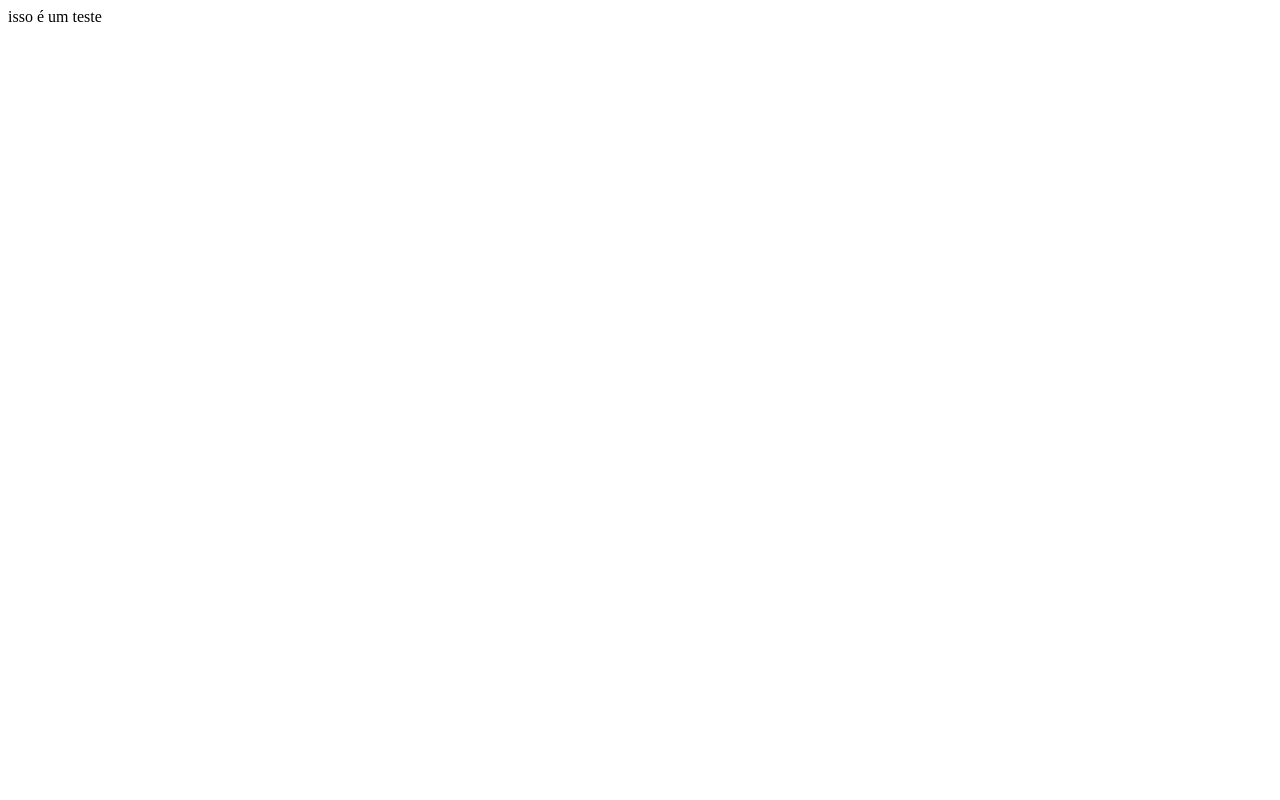
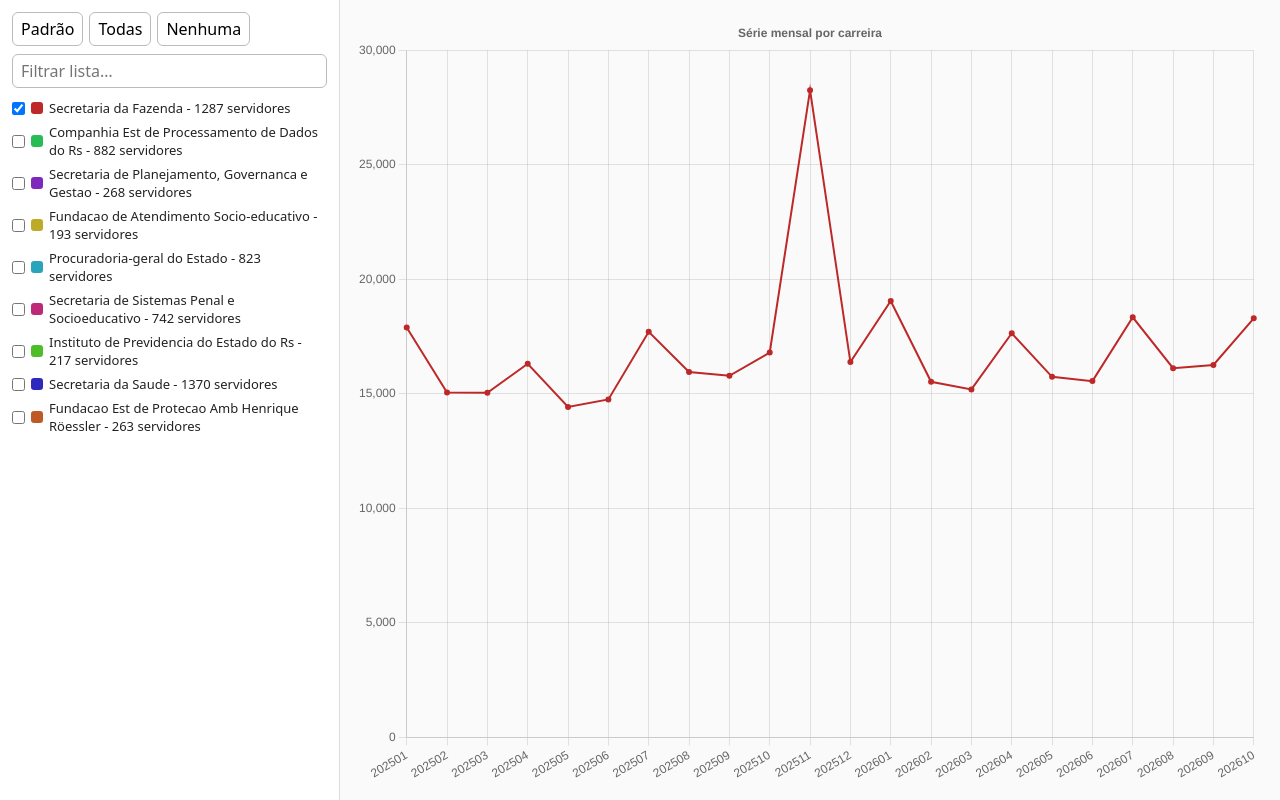
Before and after one commit to galpaodeck1-a11y/observatoriors, a plain HTML site: page index.html in a window 1280 px wide. Drawn offline with nearby package versions, Linux system fonts and the light colour scheme.

Commit message:
Update index.html

```diff
--- a/index.html
+++ b/index.html
@@ -1 +1,99 @@
-isso é um teste
+<!DOCTYPE html>
+<html lang="pt-BR">
+<head>
+<meta charset="utf-8">
+<meta name="viewport" content="width=device-width, initial-scale=1">
+<title>Série mensal por carreira</title>
+<script src="https://cdnjs.cloudflare.com/ajax/libs/Chart.js/4.4.1/chart.umd.min.js"></script>
+<style>
+*{box-sizing:border-box}
+body{margin:0;font-family:system-ui,sans-serif;display:flex;height:100vh;background:#fafafa;color:#222}
+aside{width:340px;border-right:1px solid #ddd;padding:12px;overflow:auto;background:#fff}
+main{flex:1;padding:16px;min-width:0}
+.btns{display:flex;gap:6px;margin-bottom:8px}
+button,input{font:inherit;padding:5px 8px;border:1px solid #bbb;border-radius:6px;background:#fff;cursor:pointer}
+input{width:100%;cursor:text;margin-bottom:8px}
+label{display:flex;align-items:center;gap:6px;padding:3px 0;font-size:13px;cursor:pointer}
+.sw{width:12px;height:12px;border-radius:3px;flex:none}
+</style>
+</head>
+<body>
+<aside>
+  <div class="btns">
+    <button id="bPadrao">Padrão</button><button id="bTodas">Todas</button><button id="bNenhuma">Nenhuma</button>
+  </div>
+  <input id="busca" placeholder="Filtrar lista…">
+  <div id="lista"></div>
+</aside>
+<main><canvas id="c"></canvas></main>
+<script>
+// ====== CONFIGURE AQUI: séries exibidas por padrão ======
+const PADRAO = [
+  "Secretaria da Fazenda",
+];
+// ========================================================
+
+const meses = [];
+for (const a of [2025, 2026]) for (let m = 1; m <= 12; m++) { const s = a * 100 + m; if (s <= 202610) meses.push(String(s)); }
+
+const DADOS = {
+"Secretaria da Fazenda":[17899,15059,15048,16316,14430,14759,17710,15958,15791,16808,28265,16390,19054,15531,15196,17647,15746,15558,18344,16124,16262,18300],
+"Companhia Est de Processamento de Dados do Rs":[14480,13607,12256,17560,11761,11898,12378,11549,12899,19106,11744,15841,15618,14117,12808,18830,12464,12482,13189,12176,13498,20186],
+"Secretaria de Planejamento, Governanca e Gestao":[13174,14356,12486,12274,12094,11940,11942,13152,12113,11948,22145,13756,12882,12696,11905,11913,12536,11933,12180,12092,12703,12295],
+"Fundacao de Atendimento Socio-educativo":[14701,14684,11354,10748,10397,11201,11243,10812,10593,10952,14309,15131,19213,14427,12984,12184,12126,12284,12808,12402,11756,14459],
+"Procuradoria-geral do Estado":[11778,11364,11042,10689,10924,11996,12075,10998,11246,11870,20973,12982,13746,12886,11940,11814,11699,12203,12753,12482,13037,13222],
+"Secretaria de Sistemas Penal e Socioeducativo":[12482,11610,11198,11059,11234,11306,11592,12972,11420,11909,22195,13795,11330,10573,10240,10235,10093,10142,10629,10529,10196,10530],
+"Instituto de Previdencia do Estado do Rs":[10942,11166,11013,10969,10983,11029,10943,11080,11095,11404,21591,12432,10976,11146,11016,11016,11078,11002,11170,11018,11084,11314],
+"Secretaria da Saude":[9547,9267,8678,9501,9124,9482,9227,8827,9788,9278,17776,10636,9790,10376,9337,9439,9340,9271,9624,9363,12056,9462],
+"Fundacao Est de Protecao Amb Henrique Röessler":[15413,16639,15707,16154,15591,15303,16805,16276,16733,17016,25373,18727,16531,19871,16930,18022,17876,18076,18412,18448,18844,23094]
+};
+
+// Qtde de servidores ativos e inativos (10/2026): aparece na frente do nome na legenda
+const QTD = {"Fundacao Est de Protecao Amb Henrique Röessler":263, "Secretaria da Fazenda":1287, "Companhia Est de Processamento de Dados do Rs":882, "Secretaria de Planejamento, Governanca e Gestao":268, "Fundacao de Atendimento Socio-educativo":193, "Procuradoria-geral do Estado":823, "Secretaria de Sistemas Penal e Socioeducativo":742, "Instituto de Previdencia do Estado do Rs":217, "Secretaria da Saude":1370};
+const nomes = Object.keys(DADOS);
+const rot = n => `${n} - ${QTD[n]} servidores`;
+const cor = i => `hsl(${(i * 137.5) % 360} 65% 45%)`;
+const ativos = new Set(PADRAO.filter(n => n in DADOS));
+
+const chart = new Chart(document.getElementById("c"), {
+  type: "line",
+  data: {
+    labels: meses,
+    datasets: nomes.map((n, i) => ({
+      label: rot(n), data: DADOS[n], borderColor: cor(i), backgroundColor: cor(i),
+      borderWidth: 2, pointRadius: 2, tension: 0, hidden: !ativos.has(n)
+    }))
+  },
+  options: {
+    responsive: true, maintainAspectRatio: false,
+    interaction: { mode: "nearest", intersect: false },
+    plugins: { legend: { display: false }, title: { display: true, text: "Série mensal por carreira" } },
+    scales: { y: { beginAtZero: true } }
+  }
+});
+document.querySelector("main").style.position = "relative";
+
+const lista = document.getElementById("lista");
+const caixas = nomes.map((n, i) => {
+  const l = document.createElement("label");
+  l.innerHTML = `<input type="checkbox" style="width:auto;margin:0"><span class="sw" style="background:${cor(i)}"></span><span>${rot(n)}</span>`;
+  const cb = l.querySelector("input");
+  cb.checked = ativos.has(n);
+  cb.onchange = () => { chart.setDatasetVisibility(i, cb.checked); chart.update(); };
+  lista.appendChild(l);
+  return cb;
+});
+function aplicar(fn) {
+  nomes.forEach((n, i) => { const v = fn(n); caixas[i].checked = v; chart.setDatasetVisibility(i, v); });
+  chart.update();
+}
+bPadrao.onclick = () => aplicar(n => PADRAO.includes(n));
+bTodas.onclick = () => aplicar(() => true);
+bNenhuma.onclick = () => aplicar(() => false);
+busca.oninput = () => {
+  const q = busca.value.toLowerCase();
+  caixas.forEach((cb, i) => cb.parentElement.style.display = nomes[i].toLowerCase().includes(q) ? "" : "none");
+};
+</script>
+</body>
+</html>
```
